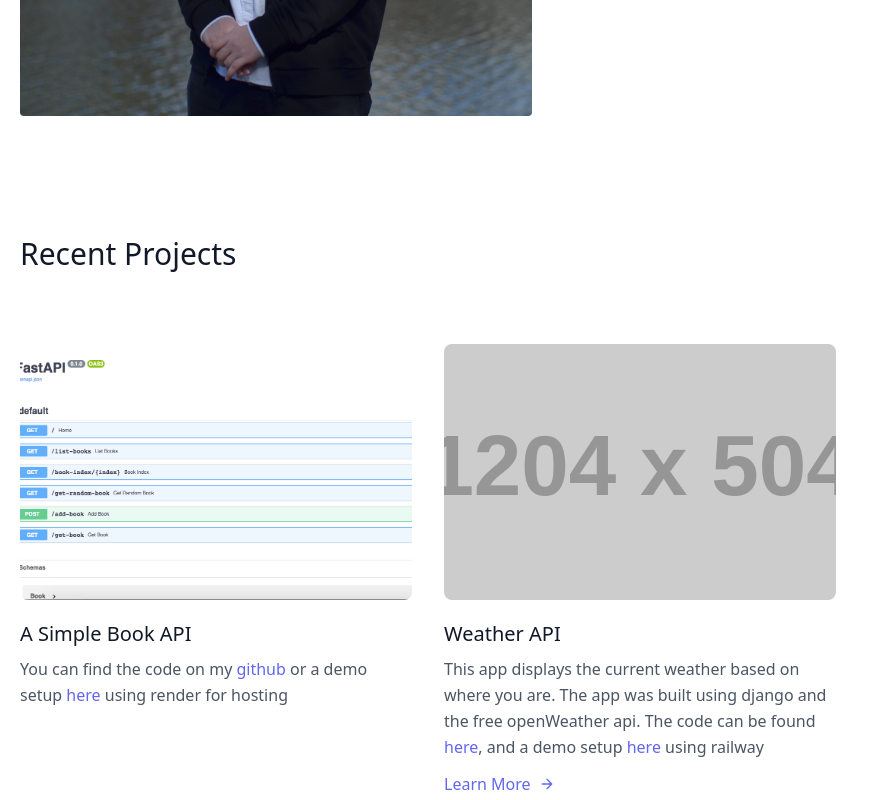
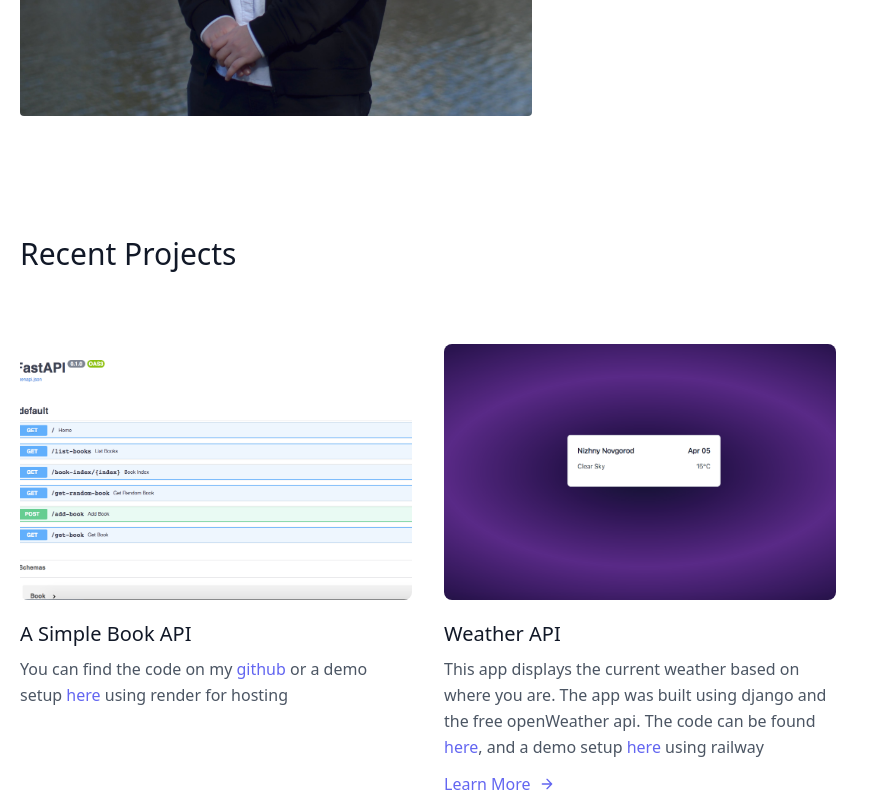
Before and after one commit to vladiiii/resume, a website: page index.html in a window 1280 px wide. Shown: the part 497-1297 px from the top of the page, without its empty margins (0-879 px from the left). Drawn offline with Linux system fonts and the light colour scheme; placeholder pictures from the web are drawn by us.

Commit message:
added weatherapi img

```diff
--- a/index.html
+++ b/index.html
@@ -64,7 +64,7 @@
                     </div>
                     <div class="p-4 md:w-1/3 sm:mb-0 mb-6">
                         <div class="rounded-lg h-64 overflow-hidden">
-                            <img alt="content" class="object-cover object-center h-full w-full" src="https://dummyimage.com/1204x504">
+                            <img alt="content" class="object-cover object-center h-full w-full" src="img/weather.png">
                         </div>
                         <h2 class="text-xl font-medium title-font text-gray-900 mt-5">Weather API</h2>
                         <p class="text-base leading-relaxed mt-2">This app displays the current weather based on where you are. The app was built using django and the free openWeather api. The code can be found <a class="text-indigo-500 hover:text-indigo-600" href="https://github.com/vladiiii/weather_api">here</a>, and a demo setup <a class="text-indigo-500 hover:text-indigo-600" href="https://weatherapi-production.up.railway.app/">here</a> using railway</p>
```
Also changed, not shown: img/weather.png (added).
